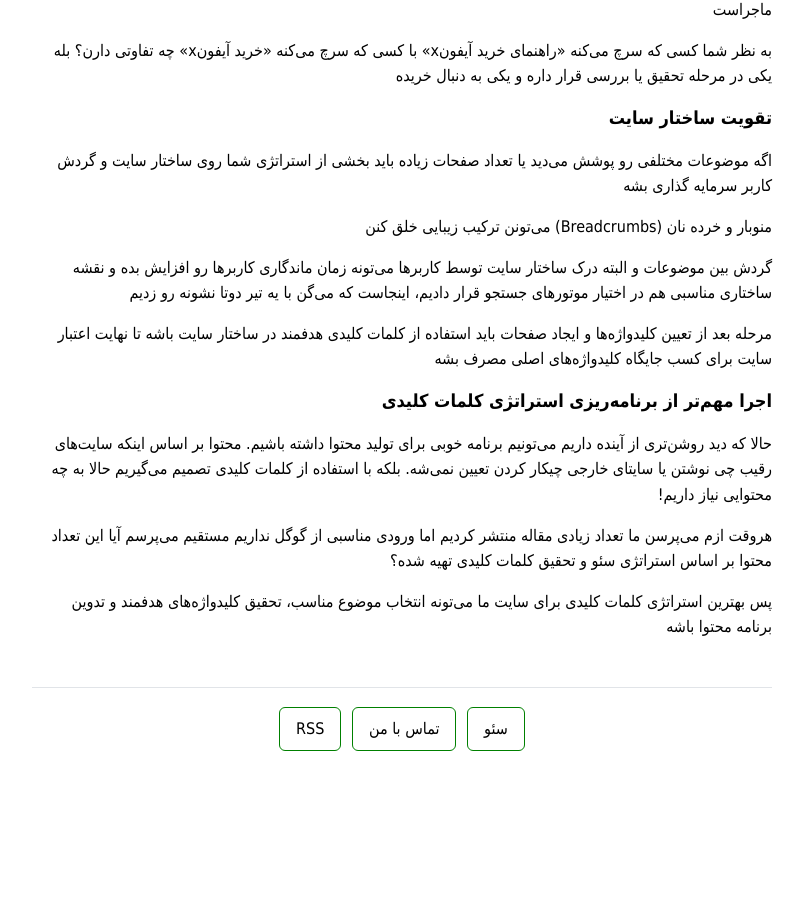
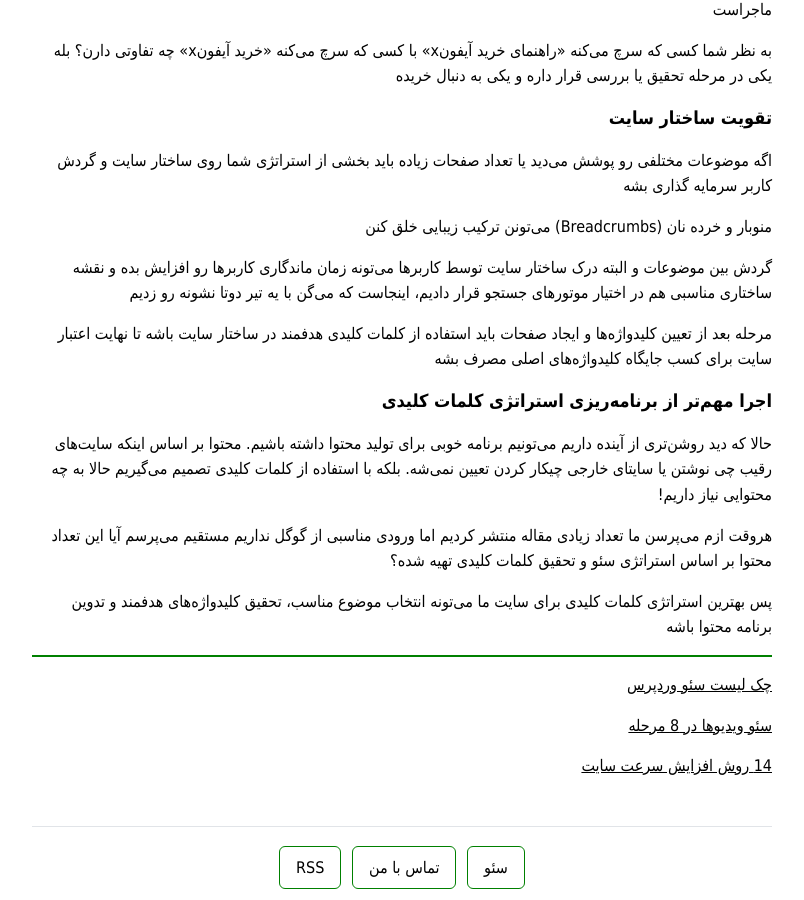
Before and after one commit to darkblog/darkblog.github.io, a Jekyll site: the page built from _posts/2021-5-2-keyword-research.md, in a window 1280 px wide and 900 px high, scrolled down 1121 px. Shown: the whole window, without its empty margins (238-1042 px from the left). Built offline with Jekyll 4.4.1, drawn with Linux system fonts in a browser that asks for light colours; before the commit the page ends 1883 px from its top, so only the background shows below that.

Commit message:
Update 2021-5-2-keyword-research.md

```diff
--- a/_posts/2021-5-2-keyword-research.md
+++ b/_posts/2021-5-2-keyword-research.md
@@ -56,3 +56,8 @@
 هروقت ازم می‌پرسن ما تعداد زیادی مقاله منتشر کردیم اما ورودی مناسبی از گوگل نداریم مستقیم می‌پرسم آیا این تعداد محتوا بر اساس استراتژی سئو و تحقیق کلمات کلیدی تهیه شده؟
 
 پس بهترین استراتژی کلمات کلیدی برای سایت ما می‌تونه انتخاب موضوع مناسب، تحقیق کلیدواژه‌های هدفمند و تدوین برنامه محتوا باشه
+
+***
+{% for post in site.posts limit:3 %}
+<a href="{{ site.url }}{{ post.url }}">{{ post.title }}</a>
+{% endfor %}
```
